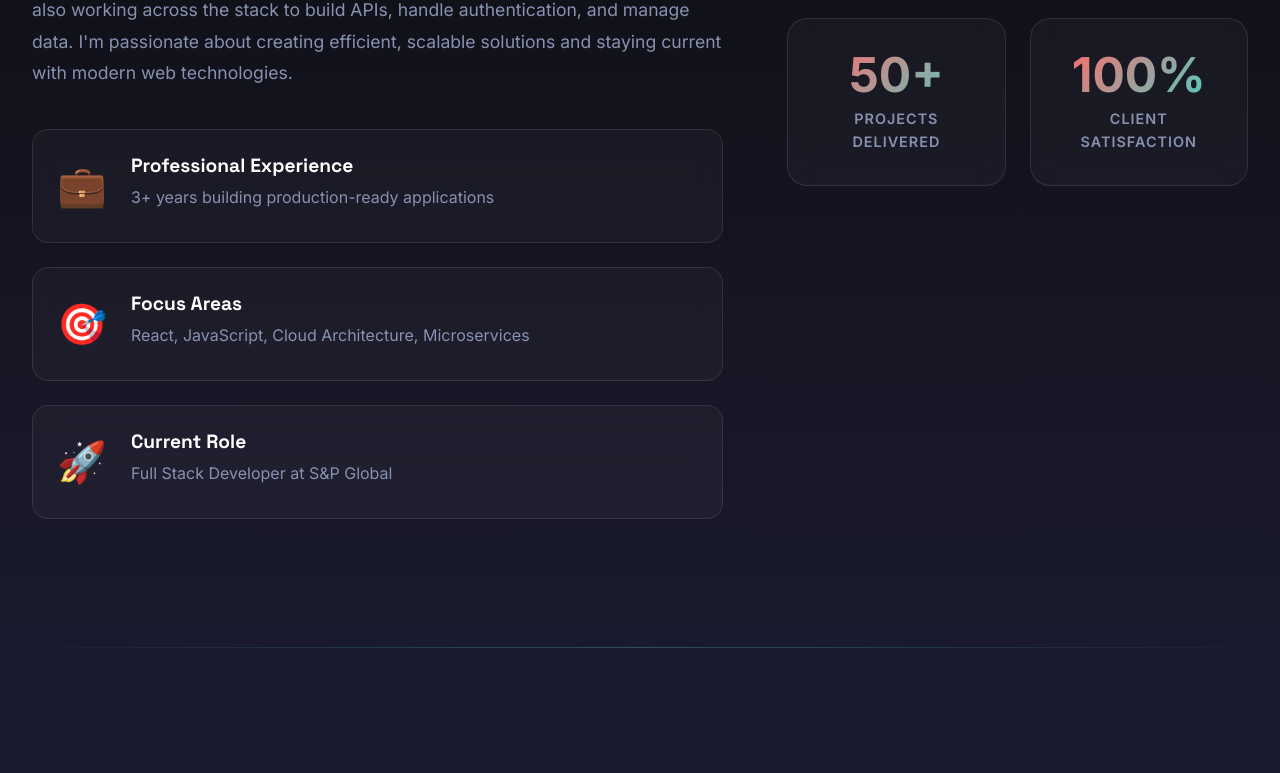
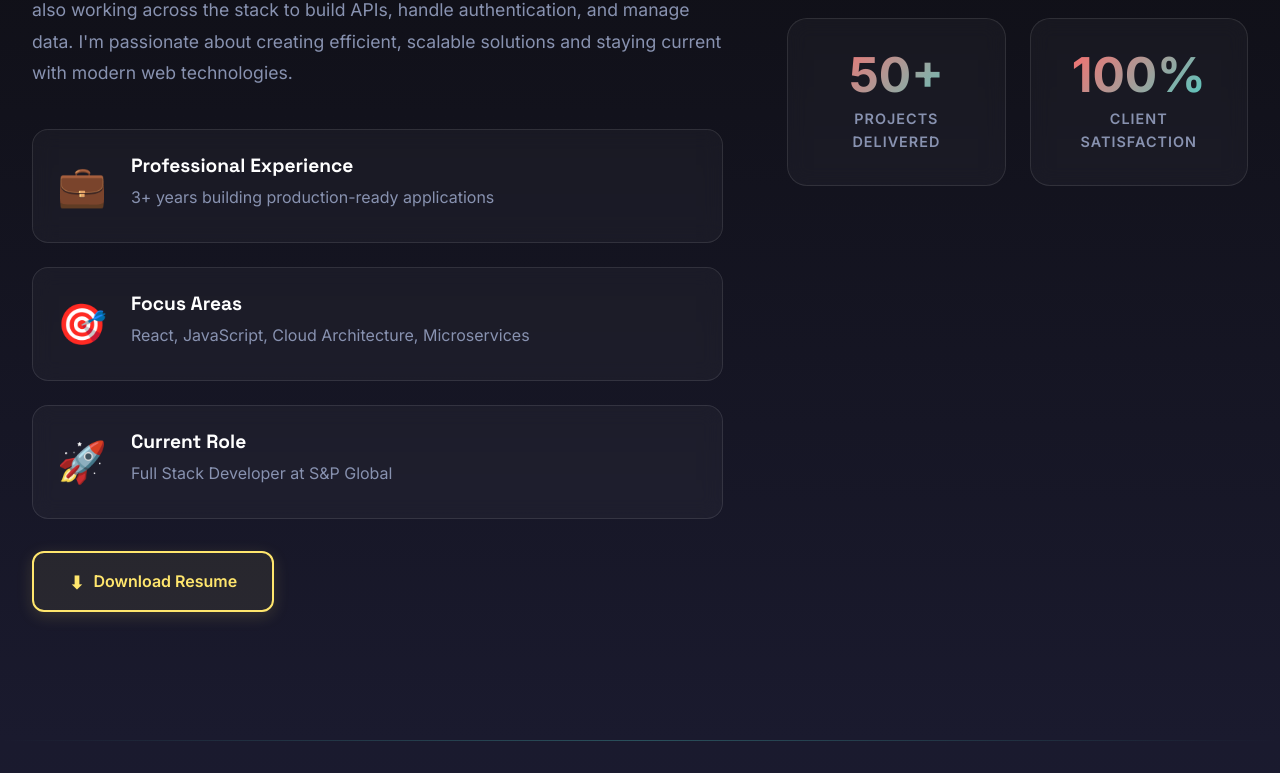
Before and after one commit to Rishik27/my-portfolio, a React (Vite) app: page / in a window 1280 px wide. Shown: the part 1314-2087 px from the top of the page. Built offline with nearby package versions, Linux system fonts and the light colour scheme.

Commit message:
Resume Addition

```diff
--- a/src/sections/About.css
+++ b/src/sections/About.css
@@ -96,6 +96,62 @@
   line-height: 1.6;
 }
 
+/* ── Resume Download Button ──────────────────────────────────── */
+.resume-btn {
+  display: inline-flex;
+  align-items: center;
+  gap: 0.6rem;
+  margin-top: 2rem;
+  padding: 0.9rem 2.2rem;
+  font-size: 1rem;
+  font-weight: 600;
+  color: #ffe66d;
+  background: rgba(255, 230, 109, 0.07);
+  border: 2px solid #ffe66d;
+  border-radius: 12px;
+  text-decoration: none;
+  cursor: pointer;
+  transition: all 0.3s cubic-bezier(0.4, 0, 0.2, 1);
+  box-shadow: 0 4px 16px rgba(255, 230, 109, 0.15);
+  position: relative;
+  overflow: hidden;
+}
+
+.resume-btn::before {
+  content: '';
+  position: absolute;
+  top: 50%;
+  left: 50%;
+  width: 0;
+  height: 0;
+  border-radius: 50%;
+  background: rgba(255, 230, 109, 0.12);
+  transform: translate(-50%, -50%);
+  transition: width 0.55s ease, height 0.55s ease;
+}
+
+.resume-btn:hover::before {
+  width: 350px;
+  height: 350px;
+}
+
+.resume-btn:hover {
+  transform: translateY(-3px);
+  box-shadow: 0 8px 28px rgba(255, 230, 109, 0.35);
+  background: rgba(255, 230, 109, 0.12);
+}
+
+.resume-btn-icon {
+  font-size: 1.1rem;
+  animation: bounceDown 1.8s ease-in-out infinite;
+}
+
+@keyframes bounceDown {
+  0%, 100% { transform: translateY(0); }
+  50%       { transform: translateY(4px); }
+}
+
+/* ── Stats ───────────────────────────────────────────────────── */
 .about-stats {
   display: grid;
   grid-template-columns: 1fr 1fr;
@@ -139,29 +195,18 @@
   letter-spacing: 1px;
 }
 
+/* ── Keyframes ───────────────────────────────────────────────── */
 @keyframes fadeInLeft {
-  from {
-    opacity: 0;
-    transform: translateX(-30px);
-  }
-  to {
-    opacity: 1;
-    transform: translateX(0);
-  }
+  from { opacity: 0; transform: translateX(-30px); }
+  to   { opacity: 1; transform: translateX(0); }
 }
 
 @keyframes fadeInRight {
-  from {
-    opacity: 0;
-    transform: translateX(30px);
-  }
-  to {
-    opacity: 1;
-    transform: translateX(0);
-  }
+  from { opacity: 0; transform: translateX(30px); }
+  to   { opacity: 1; transform: translateX(0); }
 }
 
-/* Responsive */
+/* ── Responsive ──────────────────────────────────────────────── */
 @media (max-width: 1024px) {
   .about-content {
     grid-template-columns: 1fr;
@@ -198,4 +243,9 @@
   .stat-number {
     font-size: 2.5rem;
   }
+
+  .resume-btn {
+    width: 100%;
+    justify-content: center;
+  }
 }
--- a/src/sections/About.jsx
+++ b/src/sections/About.jsx
@@ -50,6 +50,16 @@ const About = () => {
                 </div>
               </div>
             </div>
+
+            {/* Resume Download Button */}
+            <a
+              href={`${import.meta.env.BASE_URL}resume.pdf`}
+              download="Rishik_Vadapalli_Resume.pdf"
+              className="resume-btn"
+            >
+              <span className="resume-btn-icon">⬇</span>
+              Download Resume
+            </a>
           </div>
 
           <div className="about-stats">
--- a/src/sections/Hero.jsx
+++ b/src/sections/Hero.jsx
@@ -7,7 +7,8 @@ const Hero = () => {
   const [loopNum, setLoopNum] = useState(0);
   const [typingSpeed, setTypingSpeed] = useState(150);
 
-  const roles = ['Full Stack Developer'];
+  // eslint-disable-next-line react-hooks/exhaustive-deps
+  const roles = ['Full Stack Software Developer'];
 
   useEffect(() => {
     const handleTyping = () => {
```
